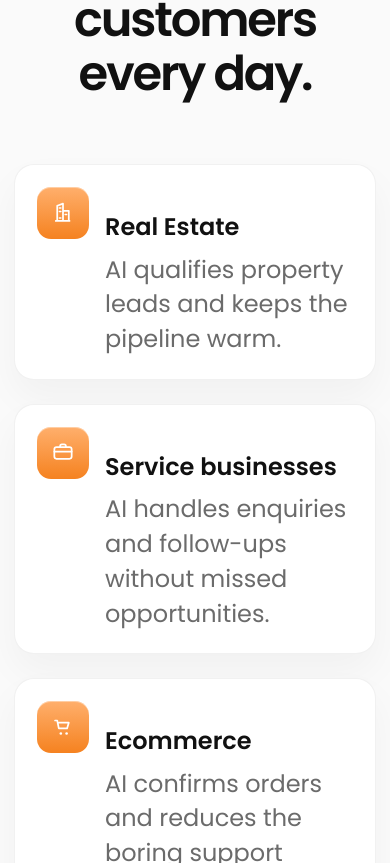
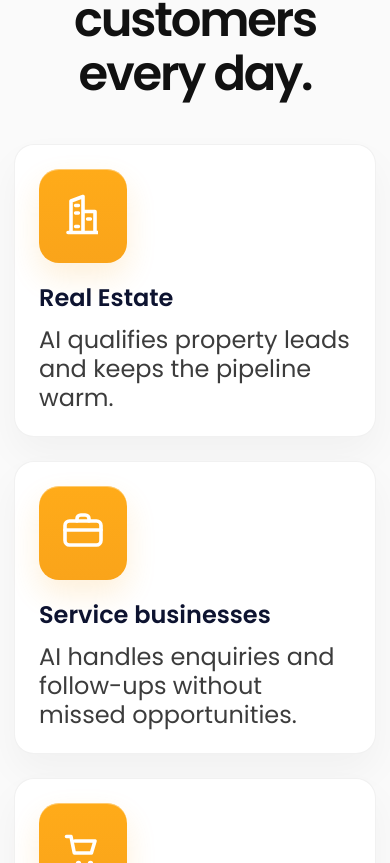
Before and after one commit to habibtitraoui/mercus.ai, a React (Vite) app: page / in a window 390 px wide. Shown: the part 4821-5684 px from the top of the page. Built offline with nearby package versions, Linux system fonts and the light colour scheme.

Commit message:
industries css

```diff
--- a/src/features/landing/sections/IndustriesSection.tsx
+++ b/src/features/landing/sections/IndustriesSection.tsx
@@ -15,7 +15,7 @@ export function IndustriesSection() {
             <div className="industry-icon" aria-hidden="true">
               <FeatureIcon className="industry-icon-svg" name={item.icon} />
             </div>
-            <div>
+            <div className="industry-card-content">
               <h3>{item.title}</h3>
               <p>{item.text}</p>
             </div>
--- a/src/features/landing/styles/industries.css
+++ b/src/features/landing/styles/industries.css
@@ -6,23 +6,26 @@
 }
 
 .industry-card {
-  padding: 28px;
+  padding: 42px 46px;
   display: grid;
-  grid-template-columns: 60px 1fr;
-  gap: 20px;
+  grid-template-columns: 132px minmax(0, 1fr);
+  align-items: center;
+  gap: 23px;
   text-align: left;
 }
 
 .industry-icon {
-  width: 60px;
-  height: 60px;
+  width: 62px;
+  height: 70px;
   display: inline-flex;
   align-items: center;
   justify-content: center;
-  border-radius: 14px;
-  background: linear-gradient(180deg, #ffaf6c 0%, #f58220 100%);
+  border-radius: 28px;
+  background: linear-gradient(180deg, #ffab19 0%, #faa41a 100%);
   color: #ffffff;
-  box-shadow: inset 0 1px 0 rgba(255, 255, 255, 0.38);
+  box-shadow:
+    inset 0 1px 0 rgba(255, 255, 255, 0.38),
+    0 14px 30px rgba(250, 164, 26, 0.16);
 }
 
 .industry-icon-svg {
@@ -30,36 +33,75 @@
   height: 39px;
 }
 
+.industry-card-content {
+  display: flex;
+  flex-direction: column;
+  justify-content: center;
+  min-width: 0;
+}
+
 .industry-card h3 {
-  margin: 24px 0 10px;
+  margin: 0 0 14px;
+  color: #0d1330;
   font-size: 24px;
-  line-height: 1.3;
+  line-height: 1.05;
+  font-weight: 600;
 }
 
 .industry-card p {
-  color: var(--muted);
+  margin: 0;
+  color: rgba(17, 17, 17, 0.82);
+  font-size: 24px;
+  line-height: 1.22;
+  max-width: 20ch;
 }
 
 @media (max-width: 980px) {
   .industry-grid {
     grid-template-columns: 1fr;
   }
+
+  .industry-card {
+    padding: 34px;
+    grid-template-columns: 108px minmax(0, 1fr);
+    gap: 26px;
+  }
+
+  .industry-icon {
+    width: 108px;
+    height: 116px;
+    border-radius: 24px;
+  }
+
+  .industry-icon-svg {
+    width: 66px;
+    height: 66px;
+  }
 }
 
 @media (max-width: 720px) {
+  .industry-grid {
+    margin-top: 44px;
+  }
+
+  .industry-card {
+    grid-template-columns: 1fr;
+    gap: 22px;
+    padding: 24px;
+  }
+
   .industry-icon {
-    width: 52px;
-    height: 52px;
+    width: 88px;
+    height: 94px;
+    border-radius: 20px;
   }
 
   .industry-icon-svg {
-    width: 26px;
-    height: 26px;
+    width: 54px;
+    height: 54px;
   }
 
-  .industry-card {
-    grid-template-columns: 52px 1fr;
-    gap: 16px;
-    padding: 22px;
+  .industry-card p {
+    max-width: none;
   }
 }
```
